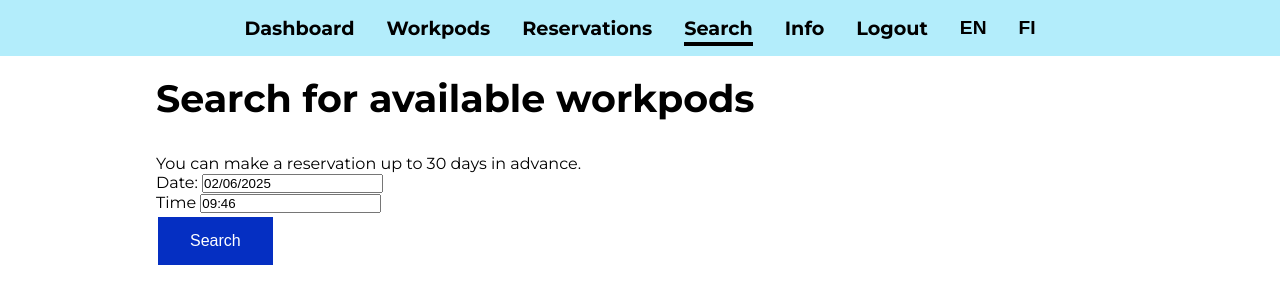
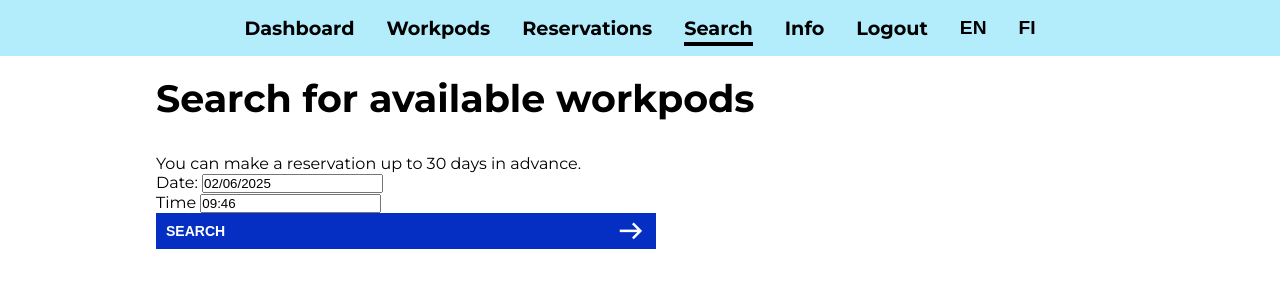
Before and after one commit to oskarisuonpaa/work-pod-end-user-interface, a React (Vite) app in the folder app/: page /search in a window 1280 px wide. Shown: the top 304 px of the page. Built offline with nearby package versions, Linux system fonts and the light colour scheme; no server answers; sample sign-in values are in the browser's storage.

Commit message:
Refactor Search component for improved readability and consistency

```diff
--- a/app/src/components/Search/index.tsx
+++ b/app/src/components/Search/index.tsx
@@ -1,13 +1,14 @@
 // Search
-import "./Search.css"
+import "./Search.css";
 import { addDays, getDay } from "date-fns";
 import { fi } from "date-fns/locale";
 import { useState } from "react";
 import DatePicker, { registerLocale, setDefaultLocale } from "react-datepicker";
 import { useTranslation } from "react-i18next";
 import { useNavigate } from "react-router";
-import PageWrapper from "../PageWrapper"
+import PageWrapper from "../PageWrapper";
 import "react-datepicker/dist/react-datepicker.css";
+import ActionButton from "@components/ActionButton";
 
 registerLocale("fi", fi);
 setDefaultLocale("fi");
@@ -29,28 +30,31 @@ const Search = () => {
     navigate("/searchresults", {
       state: {
         // if time is earlier than now, set time to now
-                date: (startDate && startDate.getTime() > now.getTime() ? startDate : now),
+        date:
+          startDate && startDate.getTime() > now.getTime() ? startDate : now,
       },
     });
-    }
+  };
 
   return (
     <PageWrapper pageTitle={t("search-title")}>
-
       <p>{t("search-reservation-info")}</p>
       <form id="searchForm" onSubmit={handleSubmit}>
         <label htmlFor="date">{t("date")}: </label>
         <DatePicker
           selected={startDate}
           onChange={(date) => setStartDate(date)}
-                    includeDateIntervals={[{ start: new Date(), end: addDays(new Date(), 30) }]}
+          includeDateIntervals={[
+            { start: new Date(), end: addDays(new Date(), 30) },
+          ]}
           filterDate={isWeekday}
           dateFormat="dd/MM/yyyy"
           selectsDisabledDaysInRange
-                    placeholderText={t('search-placeholder-date')}
+          placeholderText={t("search-placeholder-date")}
           locale="fi"
           calendarClassName="custom-calendar"
-                /><br />
+        />
+        <br />
         <label htmlFor="time">{t("search-label-time")} </label>
 
         <DatePicker
@@ -62,10 +66,10 @@ const Search = () => {
           calendarClassName="custom-time"
         />
         <br />
-                <button type="submit" id="searchButton">{t("search-button")}</button>
+        <ActionButton label={t("search-button")} onClick={() => {}} />
       </form>
     </PageWrapper>
-    )
+  );
 };
 
 export default Search;
```
Lines whose indentation alone changed are shown as unchanged.
